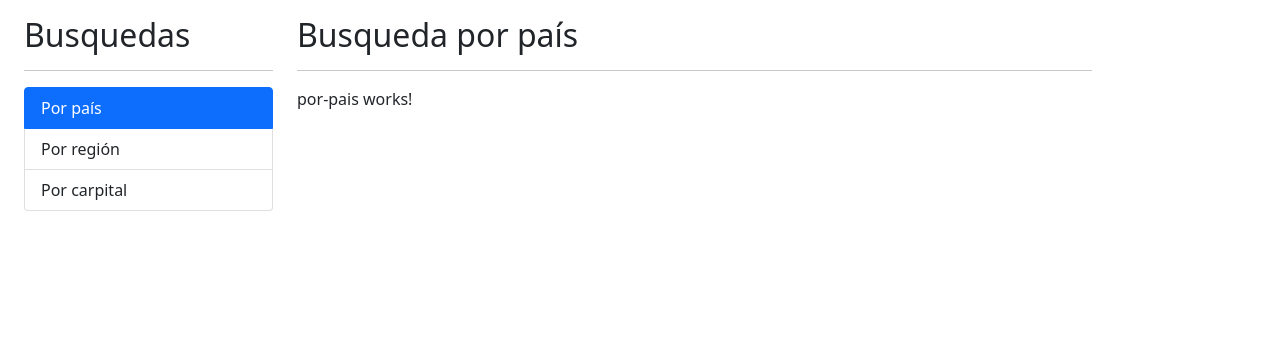
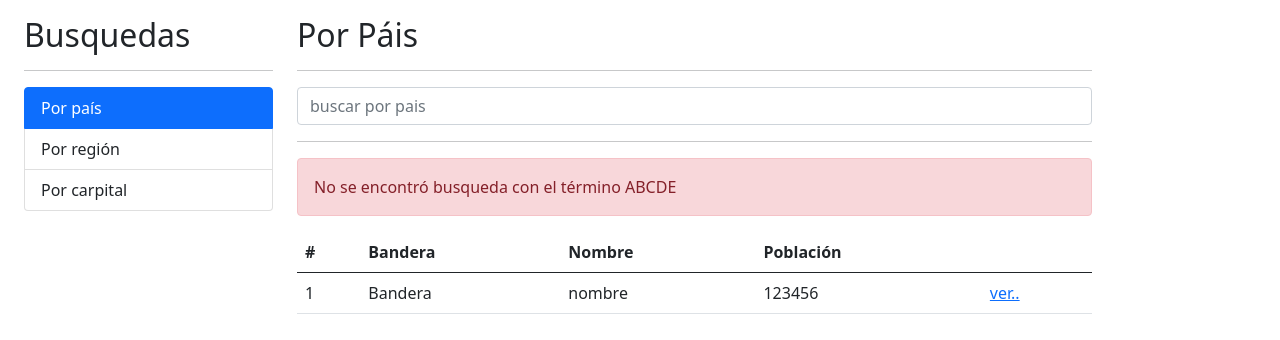
Before and after one commit to Yhomarth/PaisesApp, an Angular app: page / in a window 1280 px wide. Shown: the top 340 px of the page. Built offline with nearby package versions, Linux system fonts and the light colour scheme.

Commit message:
clase 103 completada, Componente para buscar por páis

```diff
--- a/src/app/app.component.html
+++ b/src/app/app.component.html
@@ -9,8 +9,6 @@
 
 
     <div class="col">
-        <h2> Busqueda por país </h2>
-        <hr>
         <router-outlet></router-outlet>
     </div>
 
--- a/src/app/pais/pages/por-pais/por-pais.component.html
+++ b/src/app/pais/pages/por-pais/por-pais.component.html
@@ -1 +1,53 @@
-<p>por-pais works!</p>
+
+<h2>Por Páis</h2>
+
+<hr />
+
+<div class="row">
+    <div class="col">
+        <form (ngSubmit)="buscar()" >
+
+            <input
+                type="text"
+                placeholder="buscar por pais"
+                autocomplete="off"
+                class="form-control"
+                [(ngModel)]="termino"
+                [ngModelOptions]="{standalone: true}"
+            >
+
+        </form>
+    </div>
+</div>
+
+<hr>
+
+<div class="alert alert-danger">
+    No se encontró busqueda con el término ABCDE
+</div>
+
+<div class="row">
+    <div class="col">
+        <table class="table table-hover">
+            <thead>
+                <tr>
+                    <th>#</th>
+                    <th>Bandera</th>
+                    <th>Nombre</th>
+                    <th>Población</th>
+                    <th></th>
+                </tr>
+            </thead>
+
+            <tbody>
+                <tr>
+                    <td>1</td>
+                    <td>Bandera</td>
+                    <td>nombre</td>
+                    <td>123456</td>
+                    <td> <a href="#"> ver.. </a></td>
+                </tr>
+            </tbody>
+        </table>
+    </div>
+</div>
--- a/src/app/pais/pages/por-pais/por-pais.component.ts
+++ b/src/app/pais/pages/por-pais/por-pais.component.ts
@@ -1,4 +1,4 @@
-import { Component, OnInit } from '@angular/core';
+import { Component } from '@angular/core';
 
 @Component({
   selector: 'app-por-pais',
@@ -6,11 +6,15 @@ import { Component, OnInit } from '@angular/core';
   styles: [
   ]
 })
-export class PorPaisComponent implements OnInit {
+export class PorPaisComponent{
+
+  termino: string = '';
 
   constructor() { }
 
-  ngOnInit(): void {
+  buscar() {
+    console.log(this.termino);
   }
 
+
 }
--- a/src/app/pais/pais.module.ts
+++ b/src/app/pais/pais.module.ts
@@ -1,5 +1,7 @@
 import { NgModule } from '@angular/core';
 import { CommonModule } from '@angular/common';
+import { FormsModule } from '@angular/forms';
+
 import { PorPaisComponent } from './pages/por-pais/por-pais.component';
 import { PorCapitalComponent } from './pages/por-capital/por-capital.component';
 import { PorRegionComponent } from './pages/por-region/por-region.component';
@@ -22,7 +24,8 @@ import { VerPaisComponent } from './pages/ver-pais/ver-pais.component';
     VerPaisComponent
   ],
   imports: [
-    CommonModule
+    CommonModule,
+    FormsModule
   ]
 })
 export class PaisModule { }
```
